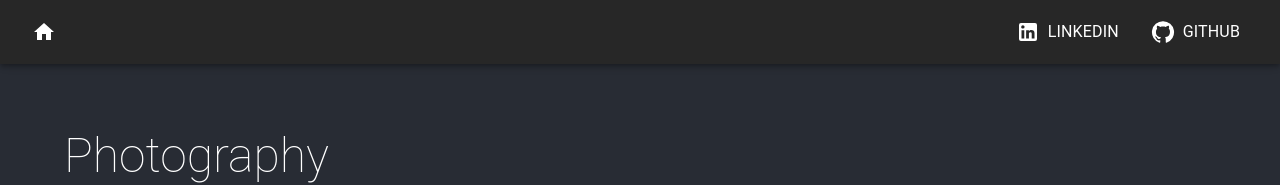
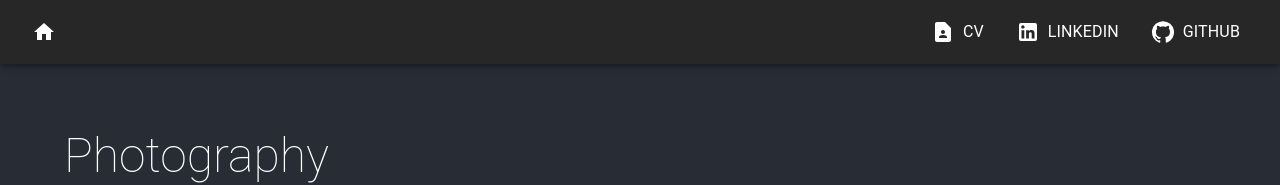
Before and after one commit to rissois/rissois.github.io, a React (Create React App) app: page /photography in a window 1280 px wide. Shown: the top 185 px of the page. Built offline with nearby package versions, Linux system fonts and the light colour scheme.

Commit message:
Added CV

```diff
--- a/src/Header.js
+++ b/src/Header.js
@@ -1,10 +1,10 @@
 import { AppBar, Box, IconButton, Link, ListItem, ListItemIcon, ListItemText, Toolbar, useMediaQuery } from '@mui/material';
-import { GitHub, Home, LinkedIn } from '@mui/icons-material';
+import { GitHub, Home, LinkedIn, ContactPage } from '@mui/icons-material';
 import { useLocation, useNavigate } from 'react-router-dom';
 import React from 'react';
 
 const links = [
-  // { name: 'RESUME', uri: '/Steve Colvin Resume.pdf', Icon: ContactPage },
+  { name: 'CV', uri: '/Steve Colvin CV.pdf', Icon: ContactPage },
   { name: 'LINKEDIN', uri: 'https://www.linkedin.com/in/steve-colvin-664b0363/', Icon: LinkedIn },
   { name: 'GITHUB', uri: 'https://github.com/rissois', Icon: GitHub },
 ]
```
Also changed, not shown: 1 other file (tests, documents, lock files or other folders).
